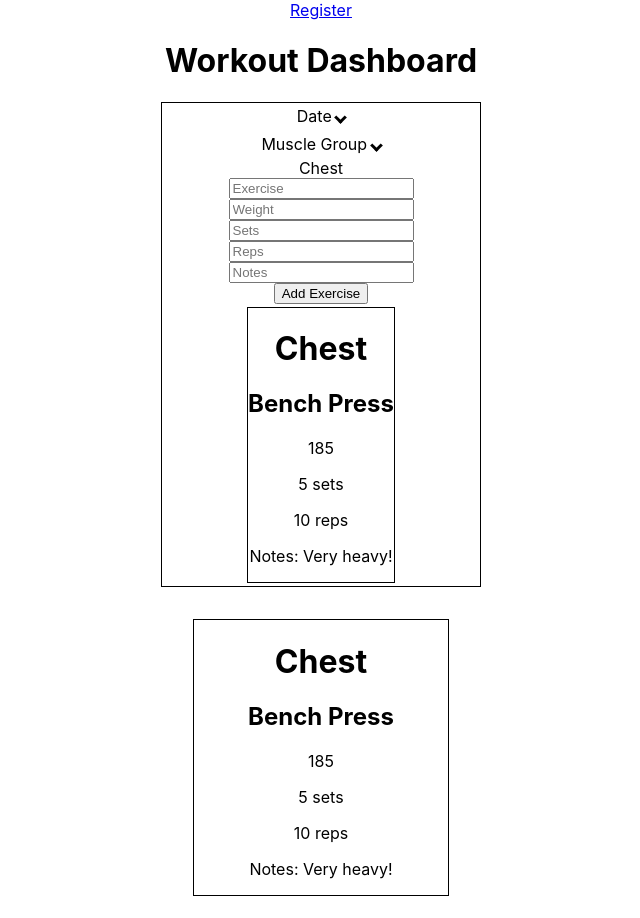
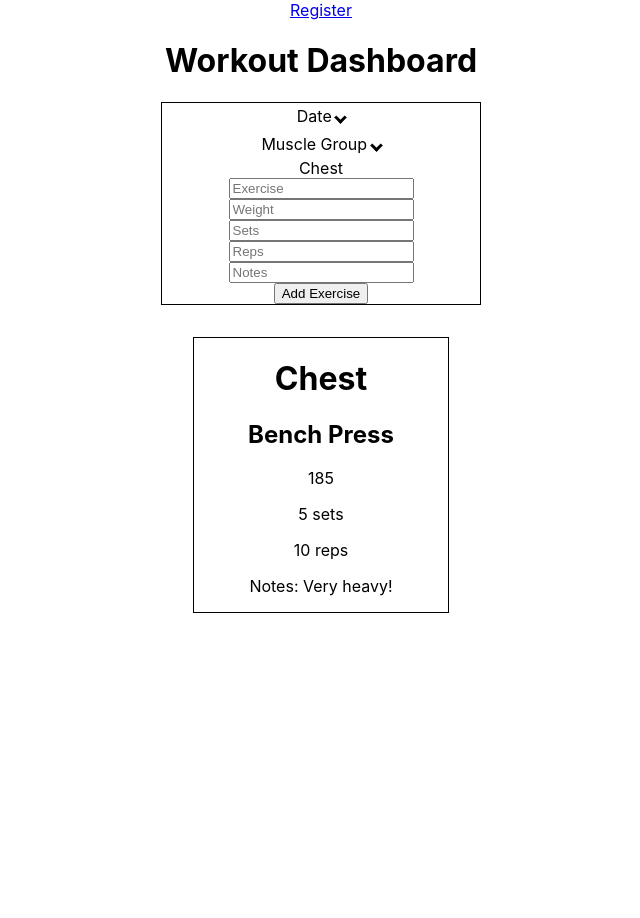
Before and after one commit to weightlifter-lambda/front-end, a React (Create React App) app: page /dashboard in a window 1280 px wide. Shown: the top 918 px of the page, without its empty margins (319-959 px from the left). After the commit the page ends 800 px from the top, so only its background shows below. Built offline with nearby package versions, Linux system fonts and the light colour scheme; sample sign-in values are in the browser's storage.

Commit message:
removed repeated import

```diff
--- a/src/components/dashboard/WorkoutForm.js
+++ b/src/components/dashboard/WorkoutForm.js
@@ -100,7 +100,6 @@ const WorkoutForm = () => {
       />
 
       <button type="submit">Add Exercise</button>
-      <WorkoutCard />
     </form>
     <WorkoutCard />
   </div>
```
